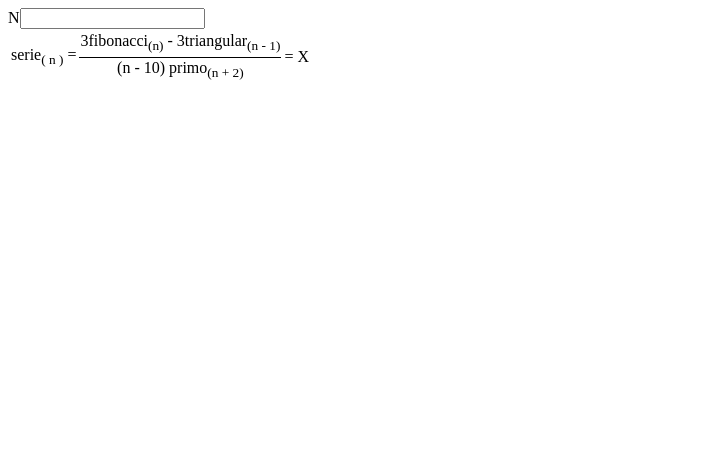
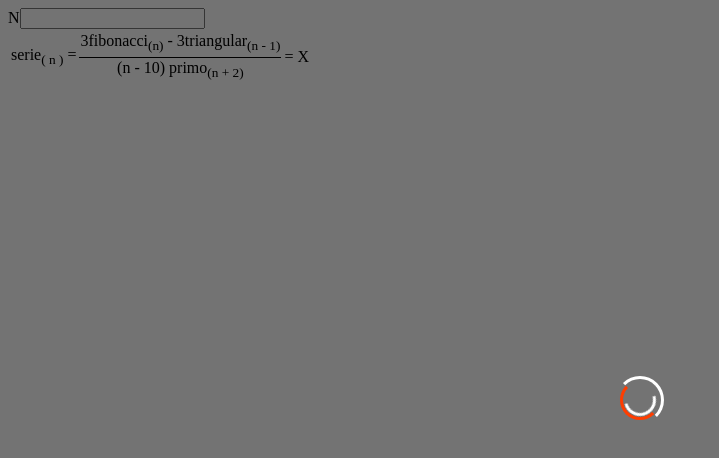
Before and after one commit to danielmontes9/ejercicio-sngular, an Angular app: page / in a window 1280 px wide. Shown: the top 458 px of the page, without its empty margins (0-719 px from the left). Built offline with nearby package versions, Linux system fonts and the light colour scheme.

Commit message:
add loader

```diff
--- a/src/app/app.component.html
+++ b/src/app/app.component.html
@@ -1,4 +1,4 @@
-<section>
+<section class="container">
 
   <form>
     <mat-form-field>
@@ -25,4 +25,6 @@
     </tr>
   </table>
 
+
+  <app-loader></app-loader>
 </section>
--- a/src/app/app.component.ts
+++ b/src/app/app.component.ts
@@ -1,11 +1,12 @@
 import { CUSTOM_ELEMENTS_SCHEMA, Component } from '@angular/core';
 import { FormControl, FormsModule, ReactiveFormsModule, Validators } from '@angular/forms';
 import { RouterOutlet } from '@angular/router';
+import { LoaderComponent } from './shared/components/loader/loader.component';
 @Component({
   selector: 'app-root',
   standalone: true,
   schemas: [CUSTOM_ELEMENTS_SCHEMA],
-  imports: [RouterOutlet, FormsModule, ReactiveFormsModule],
+  imports: [RouterOutlet, FormsModule, ReactiveFormsModule, LoaderComponent],
   templateUrl: './app.component.html',
   styleUrl: './app.component.scss'
 })
--- /dev/null
+++ b/src/app/shared/components/loader/loader.component.html
@@ -0,0 +1,3 @@
+<div class="container">
+    <span class="loader"></span>
+</div>
--- /dev/null
+++ b/src/app/shared/components/loader/loader.component.scss
@@ -0,0 +1,66 @@
+.container {
+    position: absolute;
+    display: flex;
+    justify-content: center;
+    align-items: center;
+    background-color: rgba(0, 0, 0, 0.55);
+    top: 0;
+    left: 0;
+    right: 0;
+    bottom: 0;
+    transition: all 0.5s ease-in-out;
+}
+
+.loader {
+    width: 48px;
+    height: 48px;
+    border-radius: 50%;
+    display: inline-block;
+    position: relative;
+    border: 3px solid;
+    border-color: #FFF #FFF transparent transparent;
+    box-sizing: border-box;
+    animation: rotation 1s linear infinite;
+}
+.loader::after,
+.loader::before {
+    content: '';
+    box-sizing: border-box;
+    position: absolute;
+    left: 0;
+    right: 0;
+    top: 0;
+    bottom: 0;
+    margin: auto;
+    border: 3px solid;
+    border-color: transparent transparent #FF3D00 #FF3D00;
+    width: 40px;
+    height: 40px;
+    border-radius: 50%;
+    box-sizing: border-box;
+    animation: rotationBack 0.5s linear infinite;
+    transform-origin: center center;
+}
+.loader::before {
+    width: 32px;
+    height: 32px;
+    border-color: #FFF #FFF transparent transparent;
+    animation: rotation 1.5s linear infinite;
+}
+
+@keyframes rotation {
+    0% {
+        transform: rotate(0deg);
+    }
+    100% {
+        transform: rotate(360deg);
+    }
+}
+@keyframes rotationBack {
+    0% {
+        transform: rotate(0deg);
+    }
+    100% {
+        transform: rotate(-360deg);
+    }
+}
```
Also changed, not shown: src/app/shared/components/loader/loader.component.ts (added, +12 -0 lines), src/app/shared/utils/series.ts (renamed from src/app/utils/series.ts), 1 other file (tests, documents, lock files or other folders).
